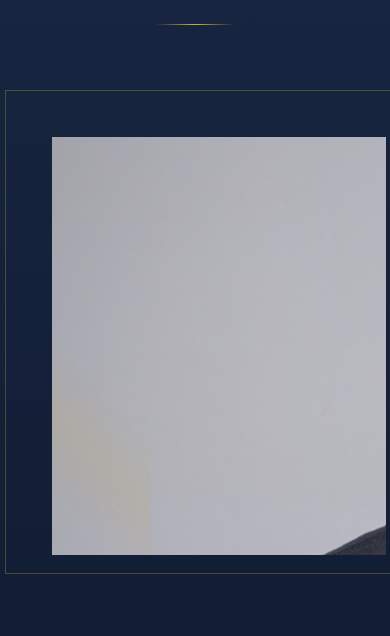
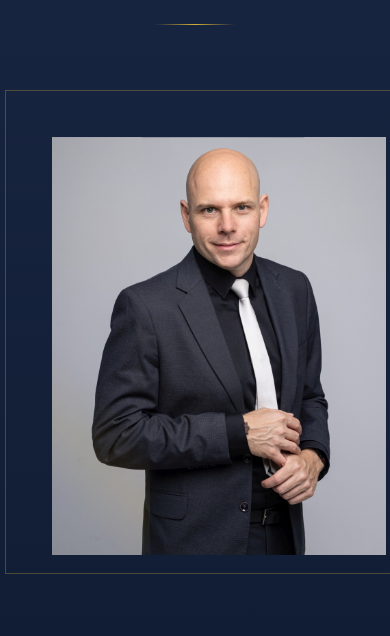
Before and after one commit to zdziechowskiubezpieczenia/sigma, a plain HTML site: page index.html in a window 390 px wide. Shown: the part 1100-1736 px from the top of the page. Drawn offline with nearby package versions, Linux system fonts and the light colour scheme.

Commit message:
Update index.html
beter fiting in mobile

```diff
--- a/index.html
+++ b/index.html
@@ -436,8 +436,8 @@
             position: relative;
             overflow: hidden;
             background-image: url('photos/HERO_1.jpg');
-            /**background-size: cover;
-            background-position: center;**/
+            background-size: cover;
+            background-position: center;
         }
 
         .about-image-inner::before {
```
